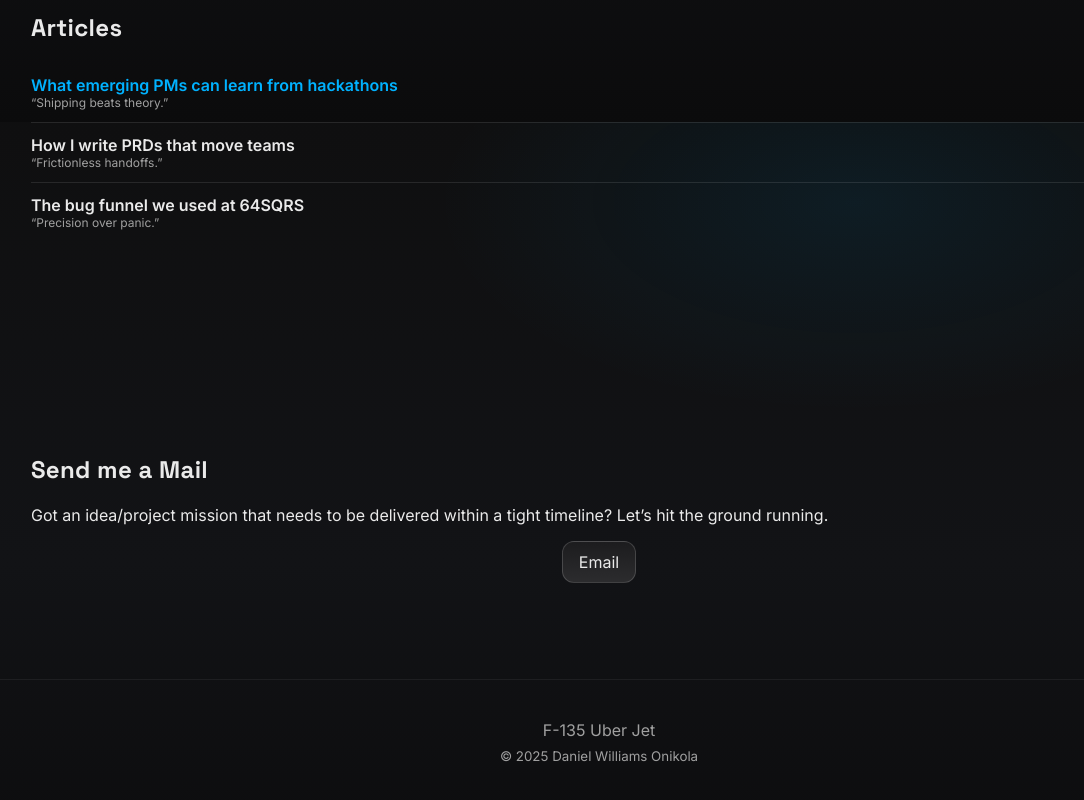
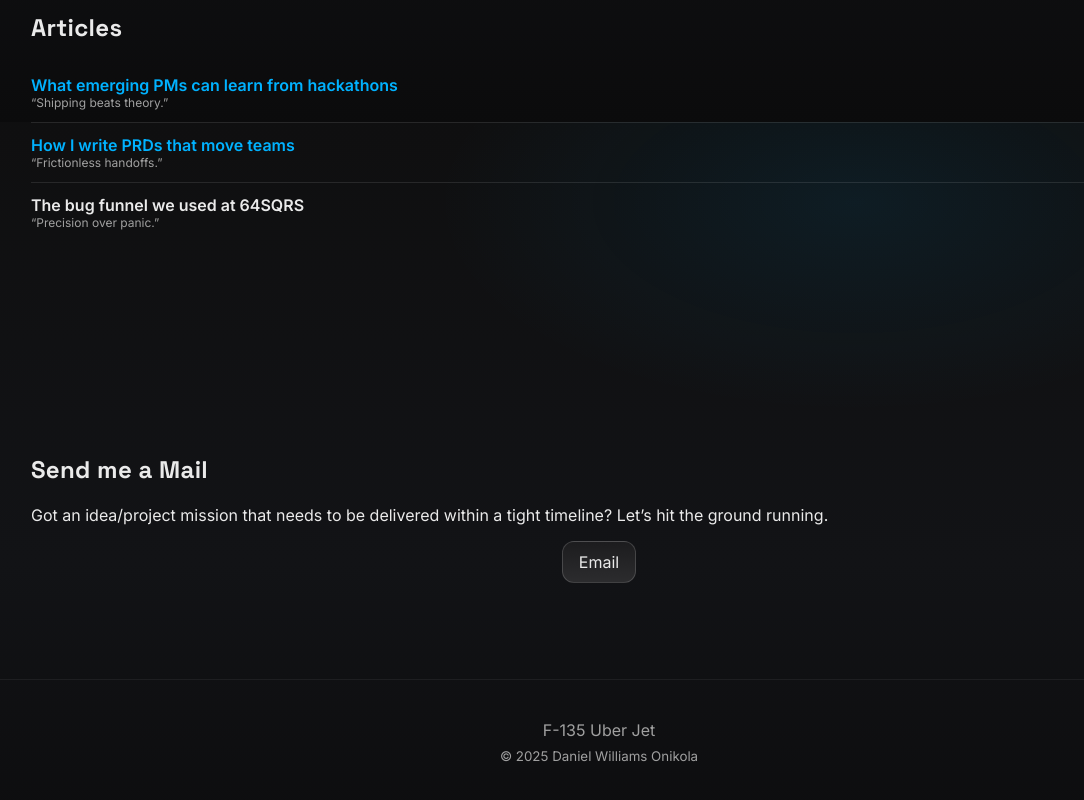
Before and after one commit to thedanielwilliams/F-135, a React (Vite) app: page / in a window 1280 px wide. Shown: the part 3878-4678 px from the top of the page, without its empty margins (41-1125 px from the left). Built offline with nearby package versions, Linux system fonts and the light colour scheme.

Commit message:
Build Log: add Medium link for PRD article in list and page

```diff
--- a/src/components/BuildLogList.jsx
+++ b/src/components/BuildLogList.jsx
@@ -1,6 +1,6 @@
 const entries = [
   { title: 'What emerging PMs can learn from hackathons', note: '“Shipping beats theory.”', href: 'https://medium.com/@onikoladanielwilliams/what-emerging-product-managers-can-learn-from-hackathons-b21114f4af01' },
-  { title: 'How I write PRDs that move teams', note: '“Frictionless handoffs.”' },
+  { title: 'How I write PRDs that move teams', note: '“Frictionless handoffs.”', href: 'https://medium.com/@onikoladanielwilliams/how-i-write-prds-that-move-teams-the-art-of-a-product-requirements-document-that-inspires-action-d9b1b3b02fa4' },
   { title: 'The bug funnel we used at 64SQRS', note: '“Precision over panic.”' },
 ]
 
--- a/src/pages/BuildLog.jsx
+++ b/src/pages/BuildLog.jsx
@@ -10,6 +10,9 @@ export default function BuildLog() {
           <p>
             Read: <a href="https://medium.com/@onikoladanielwilliams/what-emerging-product-managers-can-learn-from-hackathons-b21114f4af01" target="_blank" rel="noopener noreferrer">What emerging PMs can learn from hackathons</a>.
           </p>
+          <p>
+            Read: <a href="https://medium.com/@onikoladanielwilliams/how-i-write-prds-that-move-teams-the-art-of-a-product-requirements-document-that-inspires-action-d9b1b3b02fa4" target="_blank" rel="noopener noreferrer">How I write PRDs that move teams</a>.
+          </p>
         </div>
       </div>
     </section>
```
